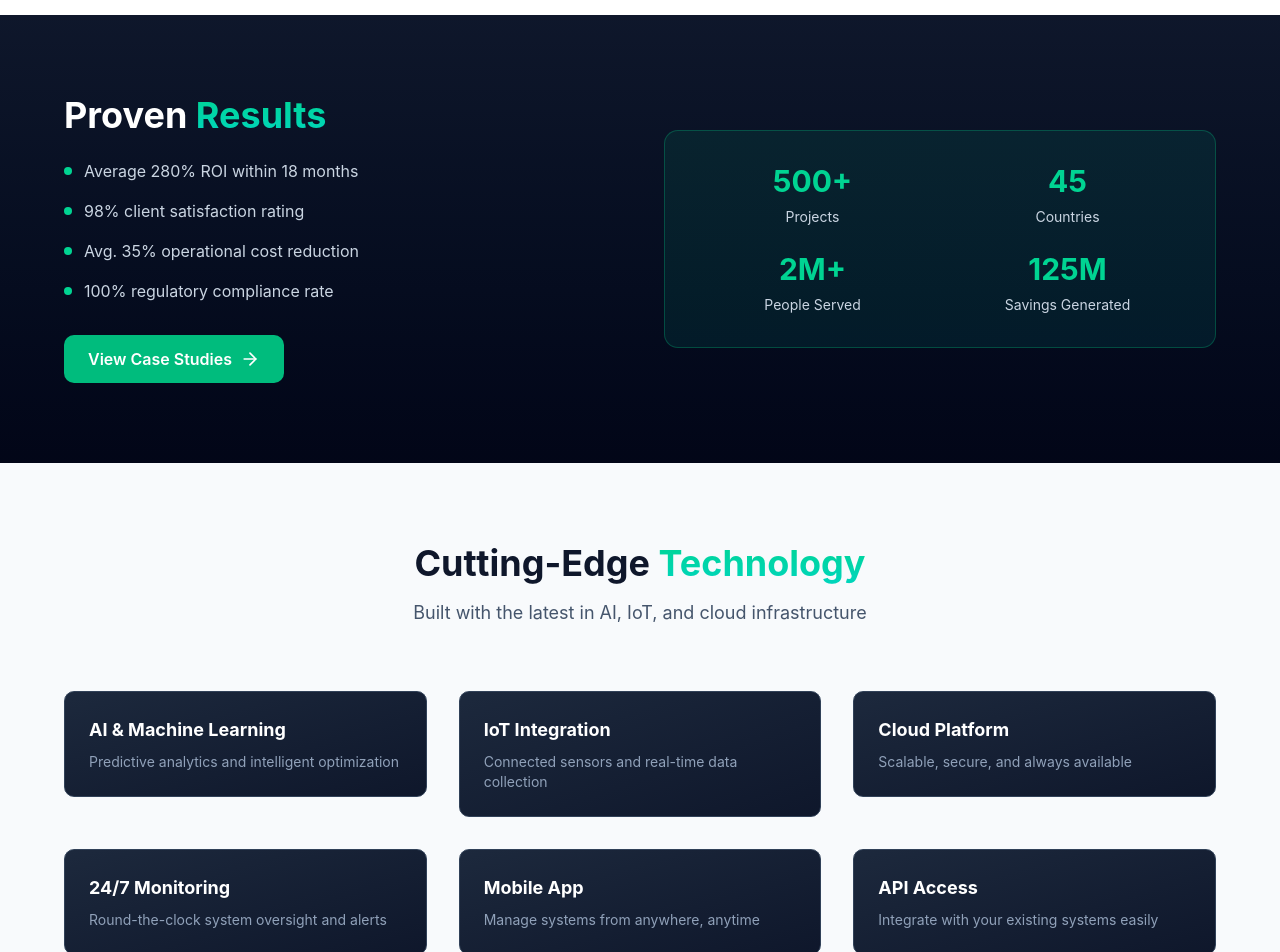
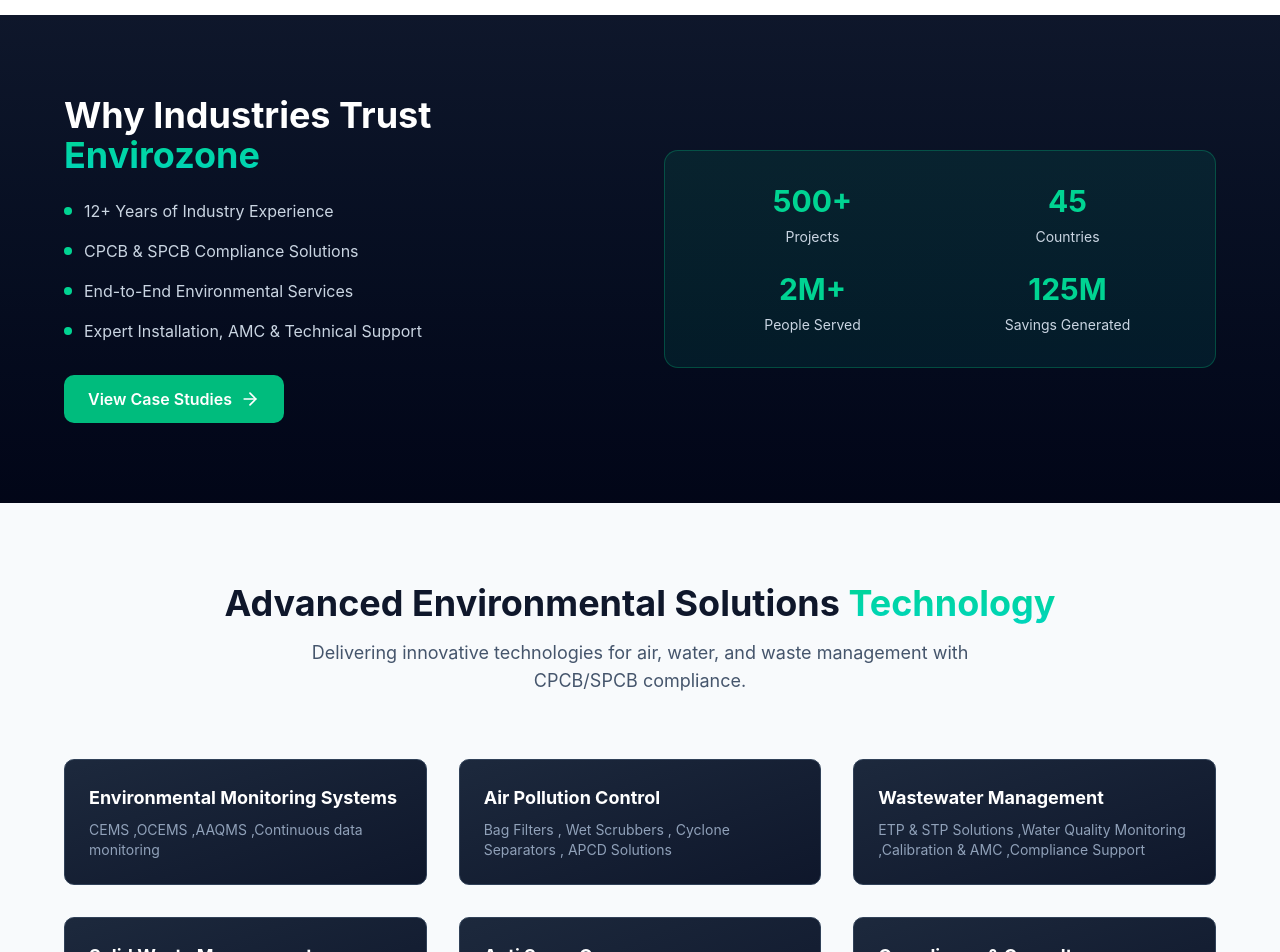
Before and after one commit to himanshu565/Envirozone-web, a Next.js app: page / in a window 1280 px wide. Shown: the part 2360-3312 px from the top of the page. Built offline with nearby package versions, Linux system fonts and the light colour scheme.

Commit message:
himanshu  le mera dik

```diff
--- a/app/page.tsx
+++ b/app/page.tsx
@@ -167,14 +167,14 @@
             <ScrollReveal direction="left" distance={50}>
               <div>
                 <h2 className="text-3xl md:text-4xl font-bold text-white mb-6">
-                  Proven <span className="bg-linear-to-b from-emerald-400 to-teal-400 bg-clip-text text-transparent">Results</span>
+                  Why Industries Trust  <span className="bg-linear-to-b from-emerald-400 to-teal-400 bg-clip-text text-transparent">Envirozone</span>
                 </h2>
                 <div className="space-y-4 mb-8">
                   {[
-                    'Average 280% ROI within 18 months',
-                    '98% client satisfaction rating',
-                    'Avg. 35% operational cost reduction',
-                    '100% regulatory compliance rate'
+                    '12+ Years of Industry Experience',
+                    'CPCB & SPCB Compliance Solutions',
+                    'End-to-End Environmental Services',
+                    'Expert Installation, AMC & Technical Support'
                   ].map((result, i) => (
                     <ScrollReveal key={i} direction="right" delay={i * 0.1}>
                       <div className="flex items-center gap-3">
@@ -219,21 +219,21 @@
         <div className="max-w-6xl mx-auto">
           <ScrollReveal direction="down" distance={50} className="text-center mb-16">
             <h2 className="text-3xl md:text-4xl font-bold text-slate-900 mb-4">
-              Cutting-Edge <span className="bg-linear-to-b from-emerald-400 to-teal-400 bg-clip-text text-transparent">Technology</span>
+              Advanced Environmental Solutions <span className="bg-linear-to-b from-emerald-400 to-teal-400 bg-clip-text text-transparent">Technology</span>
             </h2>
             <p className="text-slate-600 text-lg max-w-2xl mx-auto">
-              Built with the latest in AI, IoT, and cloud infrastructure
+              Delivering innovative technologies for air, water, and waste management with CPCB/SPCB compliance.
             </p>
           </ScrollReveal>
 
           <div className="grid md:grid-cols-3 gap-8">
             {[
-              { title: 'AI & Machine Learning', desc: 'Predictive analytics and intelligent optimization' },
-              { title: 'IoT Integration', desc: 'Connected sensors and real-time data collection' },
-              { title: 'Cloud Platform', desc: 'Scalable, secure, and always available' },
-              { title: '24/7 Monitoring', desc: 'Round-the-clock system oversight and alerts' },
-              { title: 'Mobile App', desc: 'Manage systems from anywhere, anytime' },
-              { title: 'API Access', desc: 'Integrate with your existing systems easily' }
+              { title: 'Environmental Monitoring Systems', desc: 'CEMS ,OCEMS ,AAQMS ,Continuous data monitoring' },
+              { title: 'Air Pollution Control', desc: 'Bag Filters , Wet Scrubbers , Cyclone Separators , APCD Solutions' },
+              { title: 'Wastewater Management', desc: 'ETP & STP Solutions ,Water Quality Monitoring ,Calibration & AMC ,Compliance Support' },
+              { title: 'Solid Waste Management', desc: 'Waste Processing Solutions ,Segregation Systems ,Recycling Support ' },
+              { title: 'Anti Smog Gun', desc: 'Control dust pollution with high-pressure mist technology for construction sites, mining, industries, and urban areas.' },
+              { title: 'Compliance & Consultancy', desc: 'CPCB/SPCB Compliance ,Data Connectivity ,Environmental Audits ,Technical Support' }
             ].map((tech, index) => (
               <ScrollReveal key={index} direction="up" delay={index * 0.08}>
                 <HoverScale>
@@ -253,12 +253,12 @@
         <div className="max-w-4xl mx-auto text-center">
           <ScrollReveal direction="down" distance={50}>
             <h2 className="text-3xl md:text-4xl font-bold text-slate-900 mb-4">
-              Ready to Transform Your Environmental Operations?
+              Need an Environmental Compliance Solution?
             </h2>
           </ScrollReveal>
           <ScrollReveal direction="down" distance={50} delay={0.2}>
             <p className="text-emerald-900 text-lg mb-8">
-              Get a free consultation with our environmental experts today
+              From Environmental Monitoring Systems to Air Pollution Control, Wastewater Treatment, Solid Waste Management, and Anti Smog Guns—we help industries achieve CPCB/SPCB compliance with reliable turnkey solutions.
             </p>
           </ScrollReveal>
           <ScrollReveal direction="up" distance={30} delay={0.3} className="flex gap-4 justify-center flex-wrap">
```
